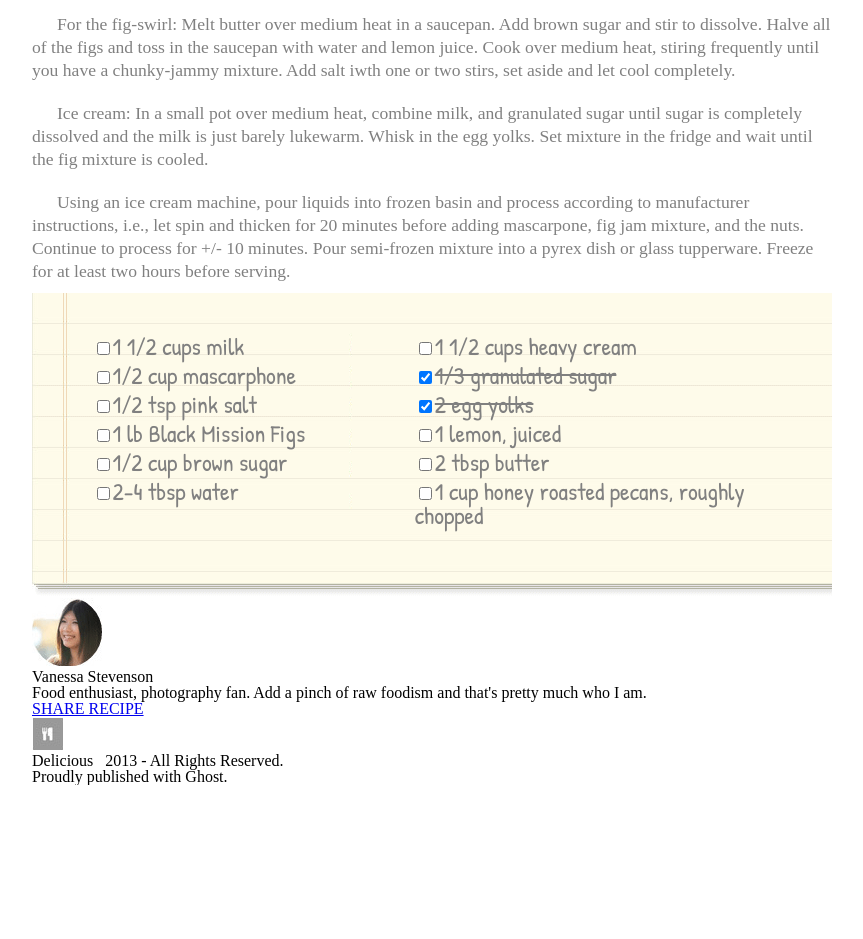
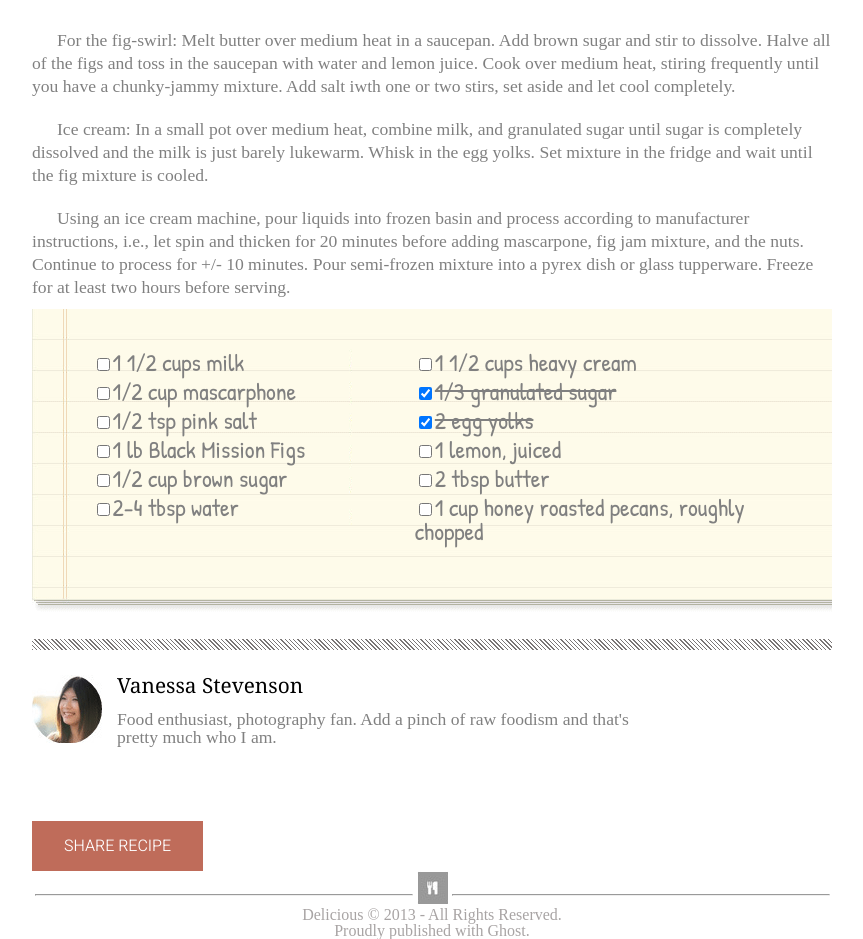
Before and after one commit to Ddanul/chocolate-pizza, a plain HTML site: page index.html in a window 1280 px wide. Shown: the part 820-1759 px from the top of the page, without its empty margins (208-1071 px from the left). Before the commit the page ends 1605 px from the top, so only its background shows below. Drawn offline with nearby package versions, Linux system fonts and the light colour scheme.

Commit message:
added more css

```diff
--- a/css/style.css
+++ b/css/style.css
@@ -28,7 +28,7 @@ header{
 }
 
 .second_header{
-    margin-top: 30px;
+    margin-top: 10px;
     display: inline-block;
     padding-bottom: 25px;
 }
@@ -103,3 +103,51 @@ header{
 .ing{
     text-decoration: line-through;
 }
+
+.stripe_bar{
+    height: 11px;
+    background-image: repeating-linear-gradient(45deg, #7a7676, #7a7676 1px, #fff 1px, #fff 3px);
+    margin: 25px 0;
+}
+
+.vanessa{
+    display: inline-block;
+    vertical-align: top;
+    max-width: 525px;
+    padding-left: 10px;
+    margin-right: 15px;
+    color: gray;
+    margin-bottom: 75px;
+}
+
+.vanessa h2{
+    font-size: 1.3em;
+    padding-bottom: 15px;
+    font-family: Georgia, 'Times New Roman', Times, serif;
+    color: black;
+
+}
+
+.vanessa p{
+    font-size: 1.1em;
+}
+
+.btn{
+    width: fit-content;
+    padding: 17px 32px;
+    background-color: #bf6c5a;
+    font-family: 'Heebo', sans-serif;
+    color: #FFFFFF;
+    display: inline-block;
+    vertical-align: top;
+}
+
+footer{
+    text-align: center;
+    color: #A8A4A4;
+}
+
+.footer_hr{
+    width: 47%;
+    display: inline-block;
+}
--- a/index.html
+++ b/index.html
@@ -8,6 +8,7 @@
     <link href="https://fonts.googleapis.com/css?family=Yellowtail" rel="stylesheet">
     <link href="https://fonts.googleapis.com/css?family=Oswald:700" rel="stylesheet">
     <link href="https://fonts.googleapis.com/css?family=Patrick+Hand" rel="stylesheet">
+    <link href="https://fonts.googleapis.com/css?family=Heebo:300" rel="stylesheet">
     <link rel="stylesheet" type="text/css" href="css/reset.css">
     <link rel="stylesheet" type="text/css" href="css/style.css">
 </head>
@@ -29,6 +30,7 @@
             <img src="img/mail-icon.png" alt="mail">
         </div>
     </header>
+    <div class="stripe_bar"></div>
     <section class="second_header">
         <div class="second_left">
             <h1>Chocolate Pizza</h1>
@@ -66,15 +68,21 @@
             <li><input type="checkbox">1 cup honey roasted pecans, roughly chopped</li>
         </ul>
     </div>
+    <div class="stripe_bar"></div>
     <section class="pseudo_footer">
             <img src="img/van-pic.png" alt="van-pic">
-            <h2>Vanessa Stevenson </h2>
-            <p>Food enthusiast, photography fan. Add a pinch of raw foodism and that's pretty much who I am.</p>
-            <a class="footer_btn" href="#">SHARE RECIPE</a>
+            <div class="vanessa">
+                <h2>Vanessa Stevenson </h2>
+                <p>Food enthusiast, photography fan. Add a pinch of raw foodism and that's pretty much who I am.</p>
+            </div>
+            <p class="btn">SHARE RECIPE</p>
     </section>
+
     <footer>
+        <hr class="footer_hr" \>
         <img src="img/small-logo.png" alt="logo">
-        <p>Delicious &#160 2013 - All Rights Reserved.</p>
+        <hr class="footer_hr" \>
+        <p>Delicious &copy 2013 - All Rights Reserved.</p>
         <p>Proudly published with Ghost.</p>
     </footer>
 
```
